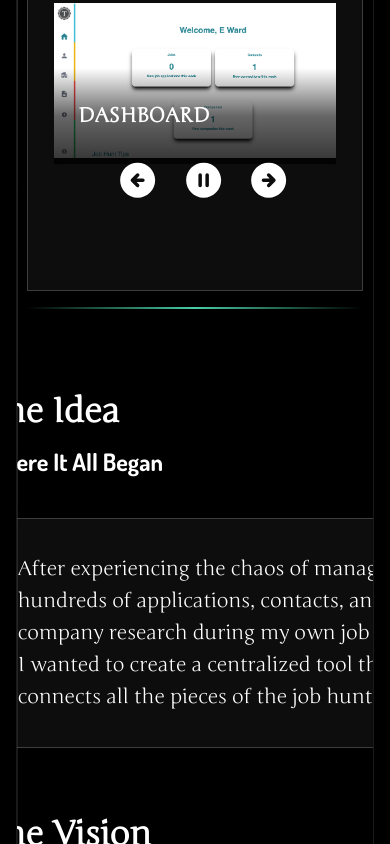
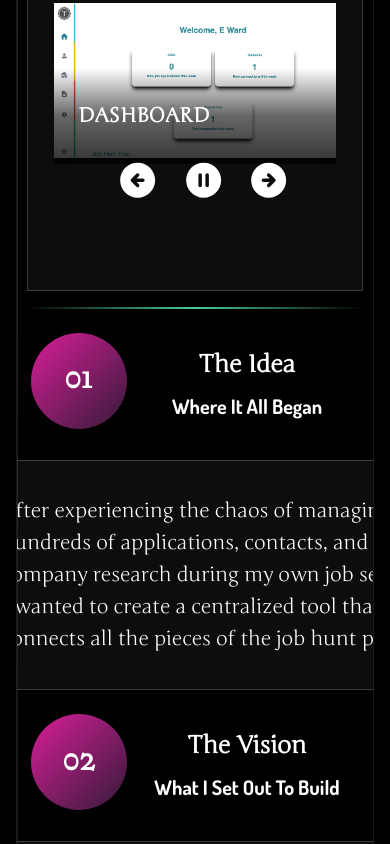
Before and after one commit to elysableu/portfolio, a Vue app: page /projects/tracker in a window 390 px wide. Shown: the part 1156-2000 px from the top of the page. Built offline with nearby package versions, Linux system fonts and the light colour scheme.

Commit message:
Adjust position of chapter nums and titles for mobile screens

```diff
--- a/src/assets/styles/base.css
+++ b/src/assets/styles/base.css
@@ -213,3 +213,9 @@ a:hover {
   outline: 2px solid var(--color-primary);
   outline-offset: 2px;
 }
+
+img {
+  max-width: 100%;
+  height: auto;
+  display: block;
+}
--- a/src/components/projects/projectDetail/timeline/Timeline.vue
+++ b/src/components/projects/projectDetail/timeline/Timeline.vue
@@ -49,7 +49,7 @@
     chapterSix: {
       chapterNum: "06",
       chapterTitle: "The Result",
-      chapterSubtitle: "",
+      chapterSubtitle: "Where It Stands Today",
       chapterContent: {
         status: status.value,
         teamSize: teamSize.value,
@@ -87,11 +87,11 @@
 </template>
 
 <style scoped>
-  .timeline-container {
-
-  }
-
   .chapter {
     margin: var(--spacing-3xl);
   }
+
+  @media (max-width: 480px) {
+    .chapter { margin: var(--spacing-sm); }
+  }
 </style>
--- a/src/components/projects/projectDetail/timeline/chapters/TimelineChapter.vue
+++ b/src/components/projects/projectDetail/timeline/chapters/TimelineChapter.vue
@@ -20,11 +20,12 @@
   <div class="chapter-container">
     <div class="chapter-num-wrapper">
       <div class="chapter-num">{{ chapterNum }}</div>
-      <div class="chapter-line"></div>
     </div>
     <div class="chapter-content-container">
-      <h2>{{ chapterTitle }}</h2>
-      <h3>{{ chapterSubtitle }}</h3>
+      <div class="chapter-title-wrapper">
+        <h2>{{ chapterTitle }}</h2>
+        <h3>{{ chapterSubtitle }}</h3>
+      </div>
       <div class="chapter-content glass-card-inner">
 
         <div v-if="chapterNum === '01'" class="idea">
@@ -63,6 +64,7 @@
 </template>
 
 <style scoped>
+  /* ===== Base / desktop-first styles go above the breakpoints ===== */
   .chapter-container {
     margin: var(--spacing-xl);
     margin-bottom: var(--spacing-2xl);
@@ -93,19 +95,20 @@
     z-index: 2;
   }
 
-  .chapter-line {
-
+  .chapter-content-container {
+    width: 100%;
+    min-width: 0;
   }
 
-  .chapter-content-container {
-    width: 100%;
+  .chapter-title-wrapper {
+    padding-top: 1rem;
   }
 
-  .chapter-content-container h2 {
+  .chapter-title-wrapper h2 {
     font-size: var(--font-size-3xl);
   }
 
-  .chapter-content-container h3 {
+  .chapter-title-wrapper h3 {
     font-family: 'Dosis';
     font-size: var(--font-size-xl);
     padding-bottom: var(--spacing-lg);
@@ -116,23 +119,12 @@
     display: flex;
     flex-direction: column;
     width: 100%;
+    min-width: 0;
     font-size: var(--font-size-lg);
     padding: calc(var(--spacing-lg) + var(--spacing-2sm));
     border-radius: var(--radius-3xl);
     z-index: 2;
     margin-bottom: var(--spacing-lg);
-  }
-
-  .timeline-text {
-
-  }
-
-  .idea {
-
-  }
-
-  .vision {
-
   }
 
   .timeline-list {
@@ -146,7 +138,7 @@
   .features {
     width: 100%;
     display: grid;
-    grid-template-columns: repeat(2, 1fr);
+    grid-template-columns: repeat(2, minmax(0, 1fr));
     gap: var(--spacing-md);
   }
 
@@ -154,11 +146,61 @@
     width: 100%;
   }
 
-  .challenge-table {
+  /* ===== Large desktop ↓ ===== */
+  @media (max-width: 1200px) {
 
   }
 
-  .results {
+  /* ===== Tablet landscape ↓ ===== */
+  @media (max-width: 1024px) {
+
+  }
+
+  /* ===== Tablet portrait / mobile switch ↓ ===== */
+  @media (max-width: 768px) {
+    .chapter-num-wrapper {
+      left: 5.5rem;
+    }
+
+    .chapter-title-wrapper {
+      display: flex;
+      flex-direction: column;
+      justify-content: center;
+      align-items: center;
+    }
+
+    .features {
+      grid-template-columns: 1fr;
+    };
+  }
+
+  /* ===== Phones ↓ ===== */
+  @media (max-width: 480px) {
+    .chapter-container {
+      margin: var(--spacing-sm);
+      padding-left: var(--spacing-2xl);
+    }
+
+    .chapter-num-wrapper {
+      left: 7rem;
+    }
+
+    .chapter-title-wrapper {
+       margin-left: 3.5rem;
+    }
+
+    .chapter-title-wrapper h2 {
+      font-size: var(--font-size-xl)
+    }
+
+    .chapter-title-wrapper h3 {
+      font-size: var(--font-size-lg)
+    }
+
+    .chapter-content {
+
+    }
+
 
   }
 </style>
```
